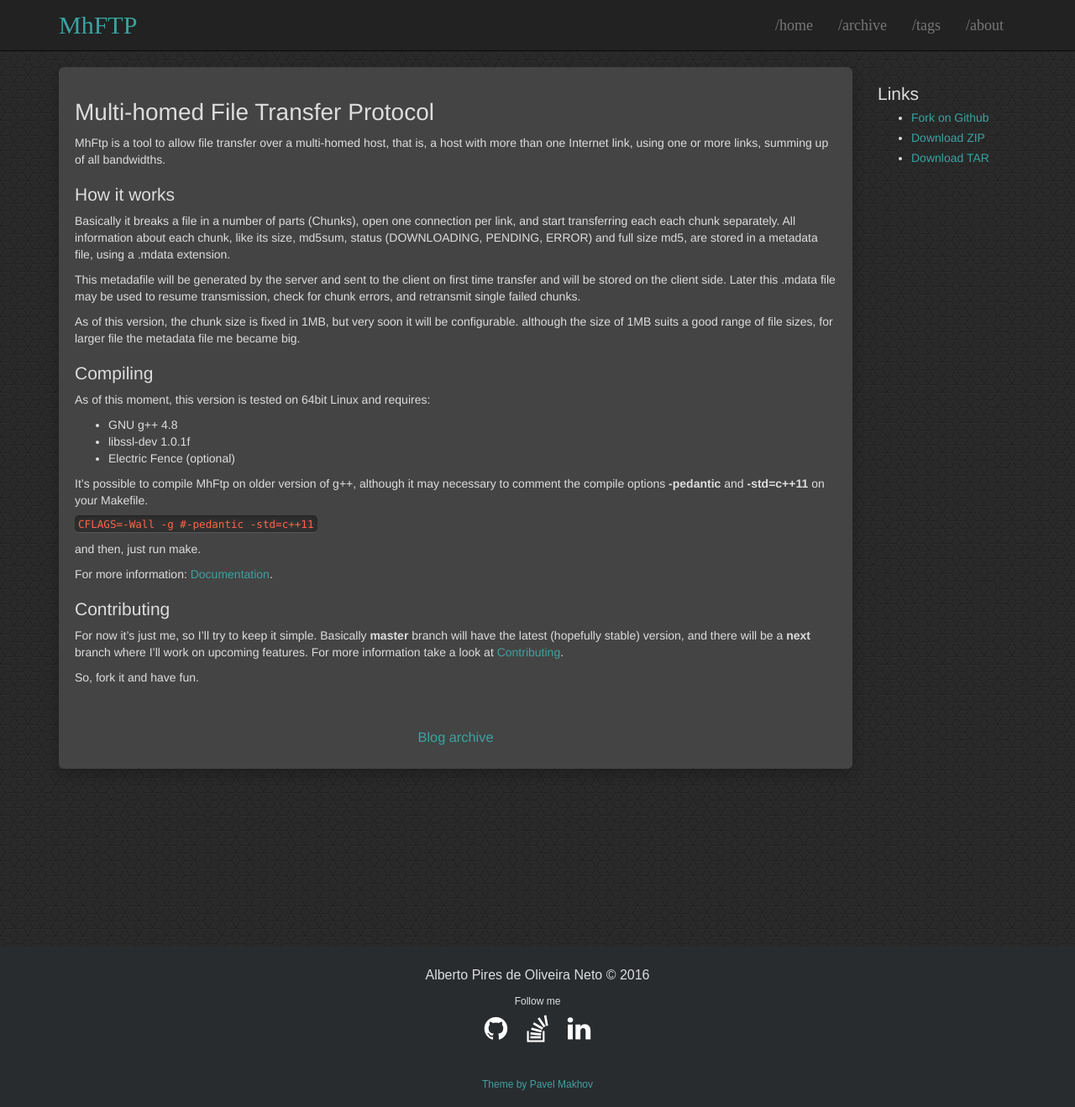
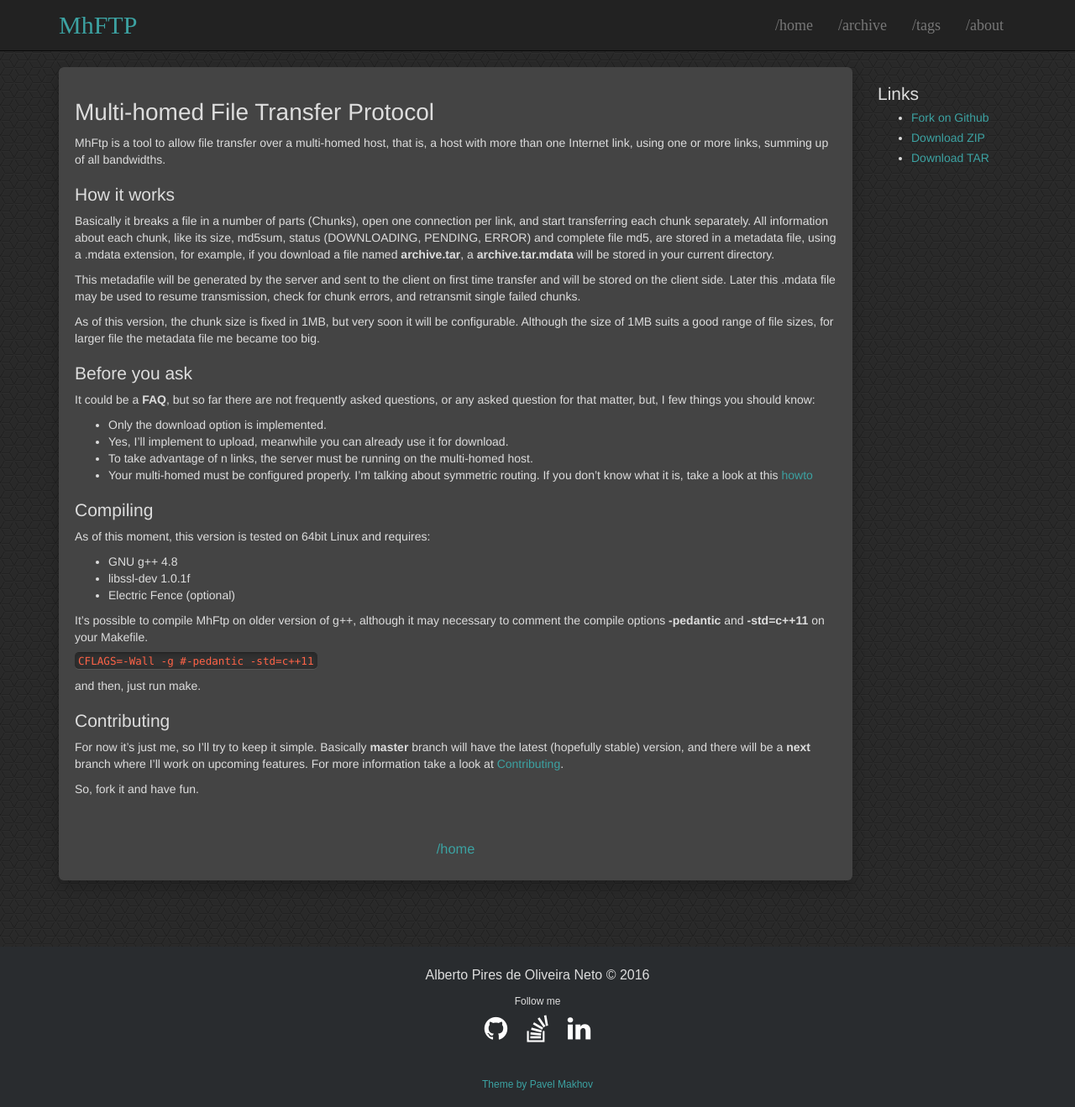
Before and after one commit to albertopires/deleteme, a Jekyll site: the page built from index.html, in a window 1280 px wide and 1319 px high. Shown: the whole window at 84% size. Built offline with Jekyll 4.4.1, drawn with Linux system fonts in a browser that asks for light colours.

Commit message:
doc test

```diff
--- a/_config.yml
+++ b/_config.yml
@@ -4,8 +4,8 @@ name: MhFTP
 description: Software Developer
 
 # Url is currently only used only for the RSS feed in feed.xml
-url: http://albertopires.github.io
-#url: http://10.254.1.6:4000
+#url: http://albertopires.github.io
+url: http://10.254.1.6:4000
 
 # For a project page here should be a project name. Otherwise (for user's/organizaion's page leave it empty)
 baseurl: '/deleteme'
--- a/_includes/docs/README.md
+++ b/_includes/docs/README.md
@@ -1,23 +1,21 @@
 # Multi-homed File Transfer Protocol #
 
-MhFtp is a tool to allow file transfer over a multi-homed host, that is, a host
-with more than one Internet link, using one or more links, summing up of all
-bandwidths.
+MhFtp is a tool to allow file transfer over a multi-homed host, that is, a host with more than one Internet link, using one or more links, summing up of all bandwidths.
 
 ## How it works ##
-Basically it breaks a file in a number of parts (Chunks), open one connection per
-link, and start transferring each each chunk separately. All information about
-each chunk, like its size, md5sum, status (DOWNLOADING, PENDING, ERROR) and
-full size md5, are stored in a metadata file, using a .mdata extension.
+Basically it breaks a file in a number of parts (Chunks), open one connection per link, and start transferring each chunk separately. All information about each chunk, like its size, md5sum, status (DOWNLOADING, PENDING, ERROR) and complete file md5, are stored in a metadata file, using a .mdata extension, for example, if you download a file named **archive.tar**, a **archive.tar.mdata** will be stored in your current directory.
 
-This metadafile will be generated by the server and sent to the client on first
-time transfer and will be stored on the client side. Later this .mdata file
-may be used to resume transmission, check for chunk errors, and retransmit single
- failed chunks.
+This metadafile will be generated by the server and sent to the client on first time transfer and will be stored on the client side. Later this .mdata file may be used to resume transmission, check for chunk errors, and retransmit single  failed chunks.
 
-As of this version, the chunk size is fixed in 1MB, but very soon it will be
-configurable. although the size of 1MB suits a good range of file sizes, for
-larger file the metadata file me became big.
+As of this version, the chunk size is fixed in 1MB, but very soon it will be configurable. Although the size of 1MB suits a good range of file sizes, for larger file the metadata file me became too big.
+
+## Before you ask ##
+It could be a **FAQ**, but so far there are not frequently asked questions, or any asked question for that matter, but, I few things you should know:
+
+* Only the download option is implemented.
+* Yes, I'll implement to upload, meanwhile you can already use it for download.
+* To take advantage of n links, the server must be running on the multi-homed host.
+* Your multi-homed must be configured properly. I'm talking about symmetric routing. If you don't know what it is, take a look at this [howto](http://www.microhowto.info/howto/ensure_symmetric_routing_on_a_server_with_multiple_default_gateways.html)
 
 ## Compiling ##
 
@@ -27,16 +25,11 @@ As of this moment, this version is tested on 64bit Linux and requires:
 * libssl-dev 1.0.1f
 * Electric Fence (optional)
 
-It's possible to compile MhFtp on older version of g++, although it may necessary
-to comment the compile options **-pedantic** and **-std=c++11** on your Makefile.
-
+It's possible to compile MhFtp on older version of g++, although it may necessary to comment the compile options **-pedantic** and **-std=c++11** on your Makefile.
 
 ``CFLAGS=-Wall -g #-pedantic -std=c++11``
 
 and then, just run make.
-
-For more information:
-[Documentation](http://albertopires.github.io/deleteme).
 
 ## Contributing ##
 For now it's just me, so I'll try to keep it simple. Basically **master** branch
--- a/index.html
+++ b/index.html
@@ -6,6 +6,6 @@ layout: page
 
 <div class="post-footer">
   <div class="column-full">
-    <h3><a href="{{ '/archive.html' | prepend: site.baseurl | prepend: site.url }}">Blog archive</a></h3>
+    <h3><a href="{{ '/' | prepend: site.baseurl | prepend: site.url }}">/home</a></h3>
   </div>
 </div>
```
